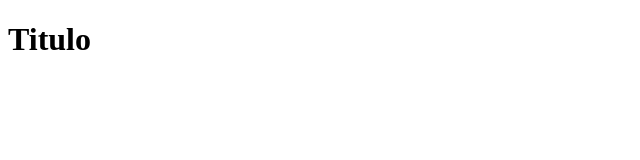
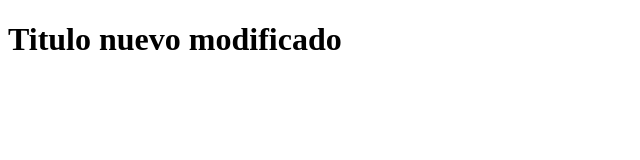
Before and after one commit to juancedenog/Hello-World, a plain HTML site: page index.html in a window 1280 px wide. Shown: the whole page, without its empty margins (0-640 px from the left). Drawn offline with Linux system fonts and the light colour scheme.

Commit message:
Se modifico el index titulo

```diff
--- a/index.html
+++ b/index.html
@@ -7,6 +7,6 @@
     <title>Git test</title>
 </head>
 <body>
-<h1>Titulo</h1>
+<h1>Titulo nuevo modificado</h1>
 </body>
 </html>
```
